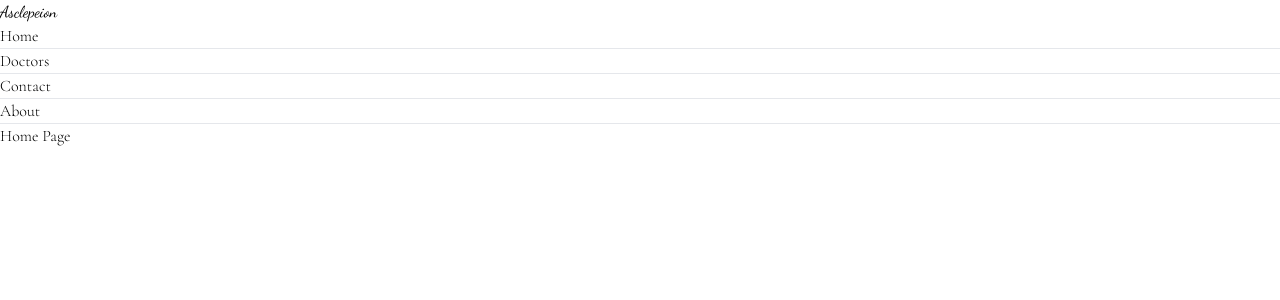
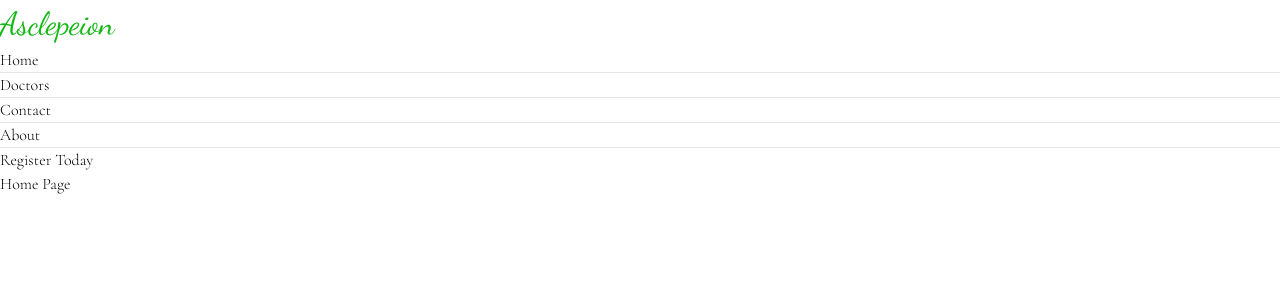
Before and after one commit to Nimira43/Asclepeion, a React (Vite) app in the folder frontend/: page / in a window 1280 px wide. Shown: the top 300 px of the page. Built offline with nearby package versions, Linux system fonts and the light colour scheme.

Commit message:
Added styling for Navbar div and logo

```diff
--- a/frontend/src/components/Navbar.jsx
+++ b/frontend/src/components/Navbar.jsx
@@ -2,8 +2,8 @@ import { NavLink } from 'react-router-dom'
 
 const Navbar = () => {
   return (
-    <div>
-      <h1 className='logo'>Asclepeion</h1>
+    <div className='flex items-center justify-between text-sm py-4 mb-5 border-b border-b-[#1880f0]'>
+      <h1 className='logo cursor-pointer'>Asclepeion</h1>
       <ul>
         <NavLink>
           <li>Home</li>
@@ -22,6 +22,9 @@ const Navbar = () => {
           <hr />
         </NavLink>
       </ul>
+      <div>
+        <button>Register Today</button>
+      </div>
     </div>
   )
 }
--- a/frontend/src/index.css
+++ b/frontend/src/index.css
@@ -17,4 +17,6 @@
 .logo {
   font-family: 'Dancing Script', cursive;
   font-weight: lighter;
+  font-size: 2rem;
+  color: #15b715;
 }
```
